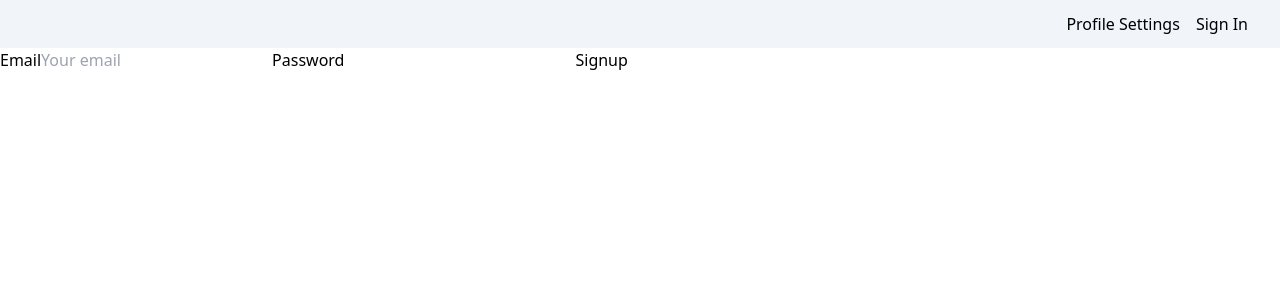
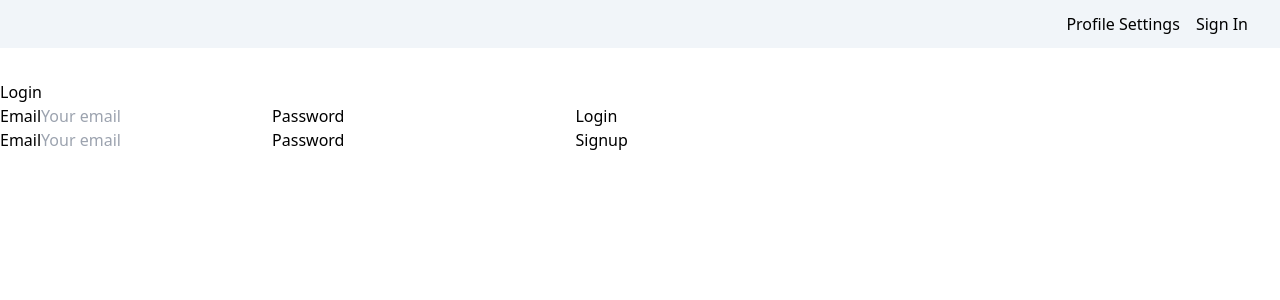
Before and after one commit to lewisyng/manager, a React (Vite) app: page / in a window 1280 px wide. Shown: the top 300 px of the page. Built offline with nearby package versions, Linux system fonts and the light colour scheme; no server answers.

Commit message:
layout styling fix

```diff
--- a/src/Auth.tsx
+++ b/src/Auth.tsx
@@ -3,7 +3,7 @@
 
 export default function Auth() {
     return (
-        <div>
+        <div className="relative top-20">
             <Login />
             <Signup />
         </div>
```
